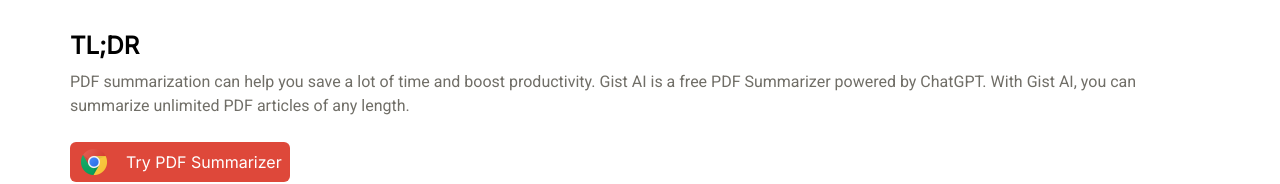
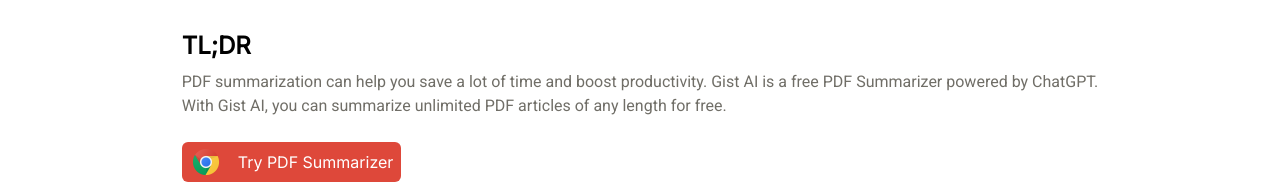
Before and after one commit to SayoniDuttaRoy/gistaiwebsite, a Next.js app: page /blog/free_pdf_summarizer in a window 1280 px wide. Shown: the part 186-370 px from the top of the page. Built offline with nearby package versions, Linux system fonts and the light colour scheme.

Commit message:
Change text in free_pdf_summarizer

```diff
--- a/pages/blog/free_pdf_summarizer.tsx
+++ b/pages/blog/free_pdf_summarizer.tsx
@@ -35,7 +35,7 @@ export default function PDFSummarizerFree() {
                     <p className=" text-textGrey text-xm">
                         PDF summarization can help you save a lot of time and boost productivity.
                         Gist AI is a free PDF Summarizer powered by ChatGPT.
-                        With Gist AI, you can summarize unlimited PDF articles of any length.
+                        <br></br>With Gist AI, you can summarize unlimited PDF articles of any length for free.
                     </p>
                     <div className="mt-6 mb-10">
                         <a href="https://chrome.google.com/webstore/detail/gist-aiwebyoutubepdf-summ/elmpkhkdonhdbkeaigkblbgckcihahoc?utm_source=gist_ai_website_pdf" target="__blank">
```
